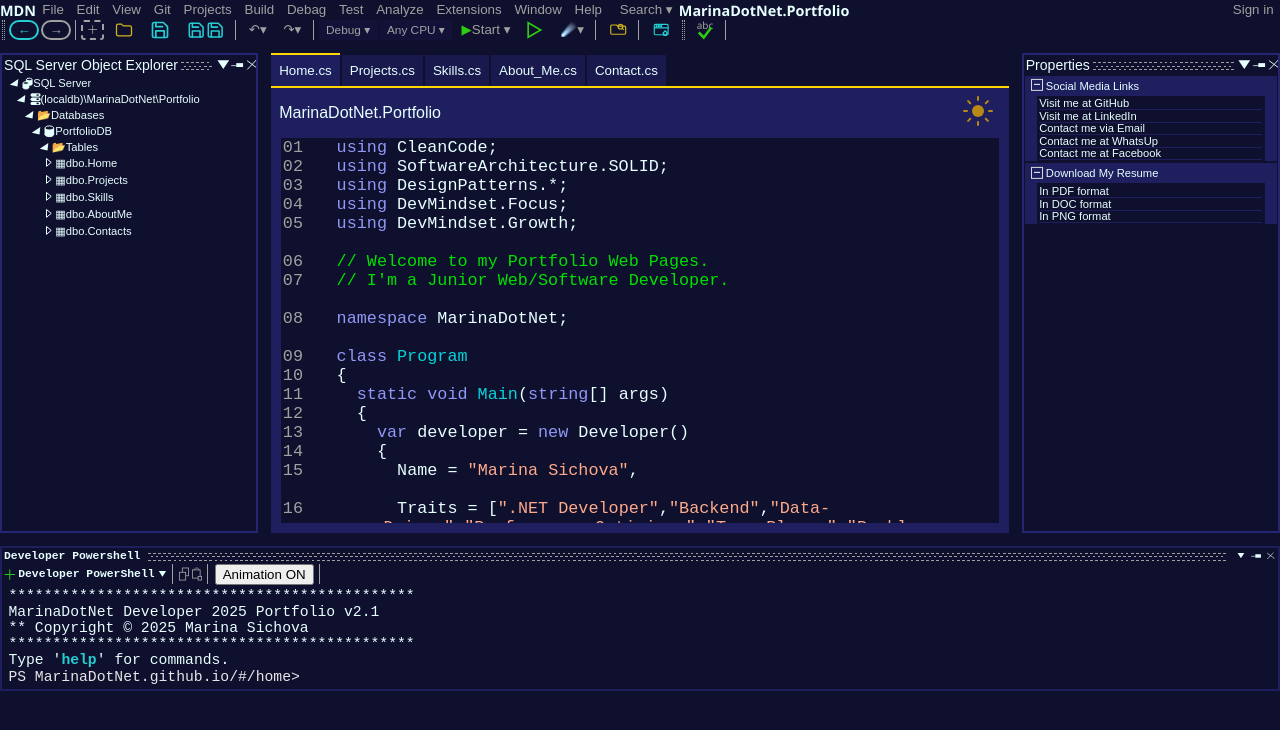
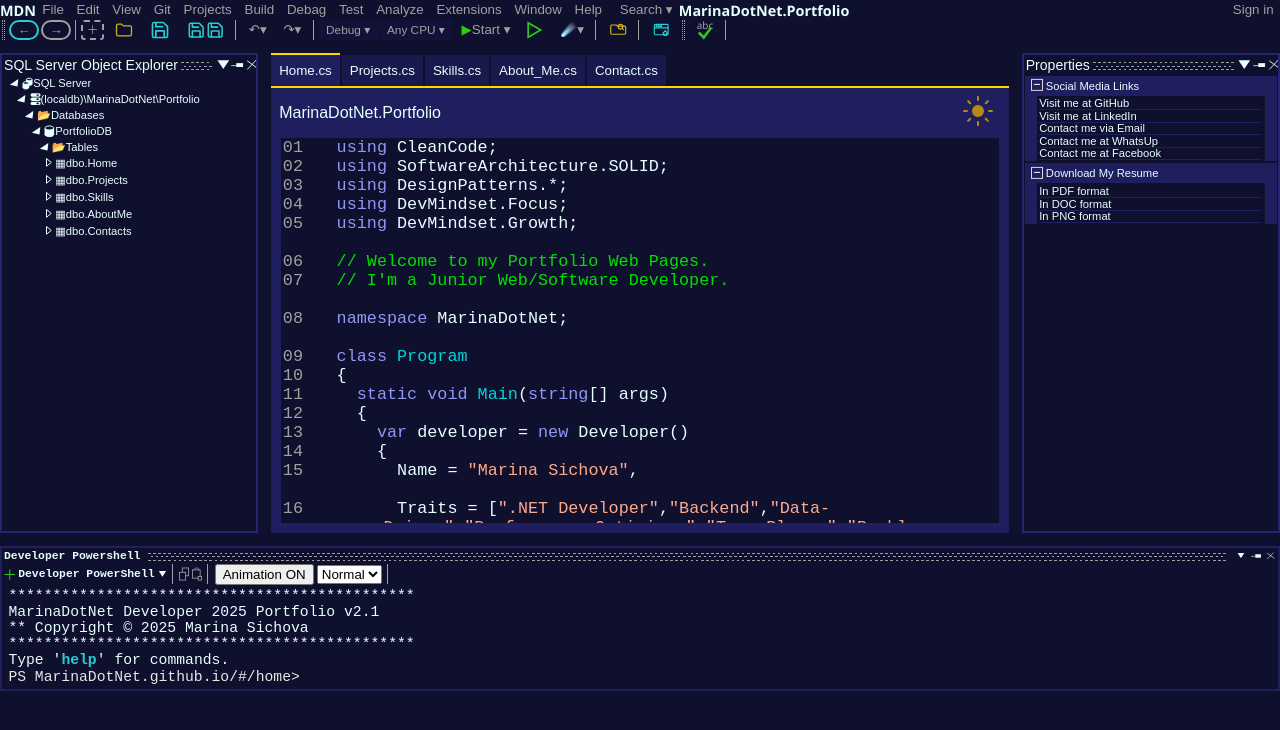
Before and after one commit to MarinaDotNet/marinadotnet.github.io, a React (Vite) app: page / in a window 1280 px wide. Shown: the top 730 px of the page. Built offline with nearby package versions, Linux system fonts and the light colour scheme.

Commit message:
updated: DeveloperPowerShell.jsx and ConsoleSimulator.jsx - add animation speed selector and persist preference in localStorage.

```diff
--- a/src/components/jointLayoutComponents/ConsoleSimulator.jsx
+++ b/src/components/jointLayoutComponents/ConsoleSimulator.jsx
@@ -14,6 +14,9 @@ import {COMMAND_MAP} from "../jointLayoutComponents/commandsData";
  *    Enables or disables the animation.
  *    When false, the component should immediately complete execution.
  *
+ * @param {number} animationSpeed
+ *    Animation speed in milliseconds per line.
+ *
  * @param {string} commandKey
  *    Normalized command identifier used to resolve animation content.
  *
@@ -26,10 +29,10 @@ import {COMMAND_MAP} from "../jointLayoutComponents/commandsData";
  * @returns {JSX.Element|null}
  *    Returns null when animation is disabled or no output is rendered.
  */
-export default function ConsoleSimulator({ isAnimationOn, commandKey, onLineComplete, onComplete }) {
+export default function ConsoleSimulator({ isAnimationOn, animationSpeed, commandKey, onLineComplete, onComplete }) {
   const [commandLines, setCommandLines] = useState([]);
   const [lineIndex, setLineIndex] = useState(0);
-  const lineDelay = 200;
+  const lineDelay = animationSpeed;
 
   useEffect(() => {
     if (!commandKey || !isAnimationOn)
@@ -82,7 +85,7 @@ export default function ConsoleSimulator({ isAnimationOn, commandKey, onLineComp
     }, lineDelay);
 
     return () => clearTimeout(timer);
-  }, [lineIndex, commandLines, isAnimationOn, onLineComplete, onComplete]);
+  }, [lineIndex, commandLines, isAnimationOn, animationSpeed, lineDelay, onLineComplete, onComplete]);
 
   // The component doesn't render anything visually
   return null;
--- a/src/components/jointLayoutComponents/DeveloperPowerShell.jsx
+++ b/src/components/jointLayoutComponents/DeveloperPowerShell.jsx
@@ -49,6 +49,17 @@ export default function DeveloperPowerShell()
     function toggleAnimation(){
         setIsAnimationOn(prev => !prev);
     };
+
+    /**
+     * Animation speed in milliseconds per line
+     */
+    const [animationSpeed, setAnimationSpeed] = useState(() => {
+        const stored = localStorage.getItem("animationSpeed");
+        return stored ? Number(stored) : 400;
+    });
+    useEffect(() => {
+        localStorage.setItem("animationSpeed", String(animationSpeed));
+    }, [animationSpeed]);
 
     // Default boot message lines displayed in the PowerShell
     const defaultLines = [
@@ -280,6 +291,16 @@ export default function DeveloperPowerShell()
                 onClick={() => toggleAnimation()}>
                     {isAnimationOn ? 'Animation ON' : 'Animation OFF'}
                 </button>
+
+                <select
+                    value={animationSpeed}
+                    onChange={ e => setAnimationSpeed(Number(e.target.value))}
+                    hidden={!isAnimationOn}
+                >
+                    <option value={200}>Fast</option>
+                    <option value={400}>Normal</option>
+                    <option value={800}>Slow</option>
+                </select>
                 <div className="divider-vertical divider-single-solid"></div>
 
         {/* powershell-bar div end */}
@@ -296,6 +317,7 @@ export default function DeveloperPowerShell()
            {activeCommand && (
                 <ConsoleSimulator
                     isAnimationOn={isAnimationOn}
+                    animationSpeed={animationSpeed}
                     commandKey={activeCommand}
                     onLineComplete={(line) => setLines(prev => [...prev, line])}
                     onComplete={() => {
```
